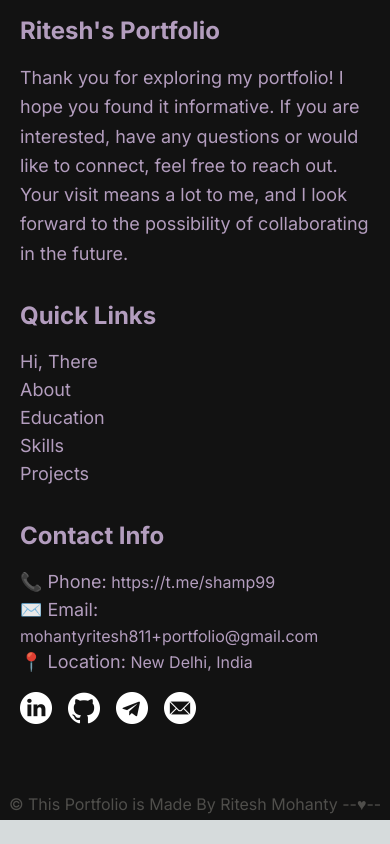
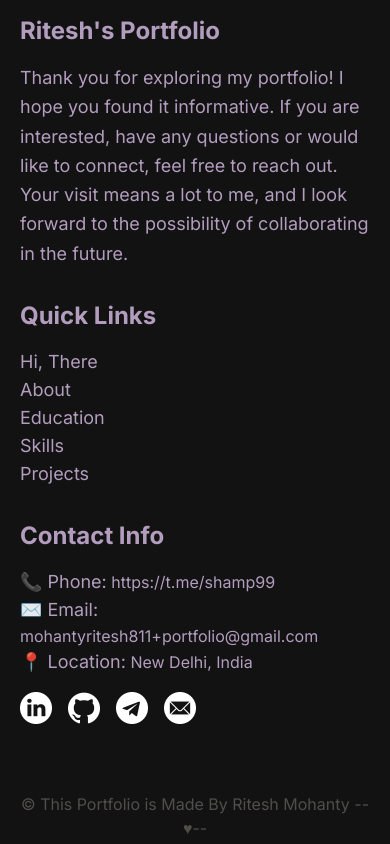
Before and after one commit to mohanty-ritesh/portfolio_website, a Next.js app: page / in a window 390 px wide. Shown: the part 5476-6320 px from the top of the page. Before the commit the page ends 6296 px from the top, so only its background shows below. Built offline with nearby package versions, Linux system fonts and the light colour scheme.

Commit message:
try test2

```diff
--- a/app/page.js
+++ b/app/page.js
@@ -19,7 +19,7 @@ export default function Home() {
       <div className="container mx-auto    bg-[#212022]  rounded-md"> <EmailSection /></div>
       {/* <div className="container mx-auto    bg-[#212022]  rounded-md"> <Rr/></div> */}
       <div className="container mx-auto  text-[#c4acd0e8]  bg-[#121212] "> <Footer /></div>
-      <div><h2 className="bg-[#121212] text-[#585653e0] sm:text-base text-center py-1">© This Portfolio is Made By Ritesh Mohanty --♥--</h2></div>
+      <div><h2 className="bg-[#121212] text-[#585653e0] px-5 text-center py-1">© This Portfolio is Made By Ritesh Mohanty --♥--</h2></div>
     </main>
   );
 }
```
